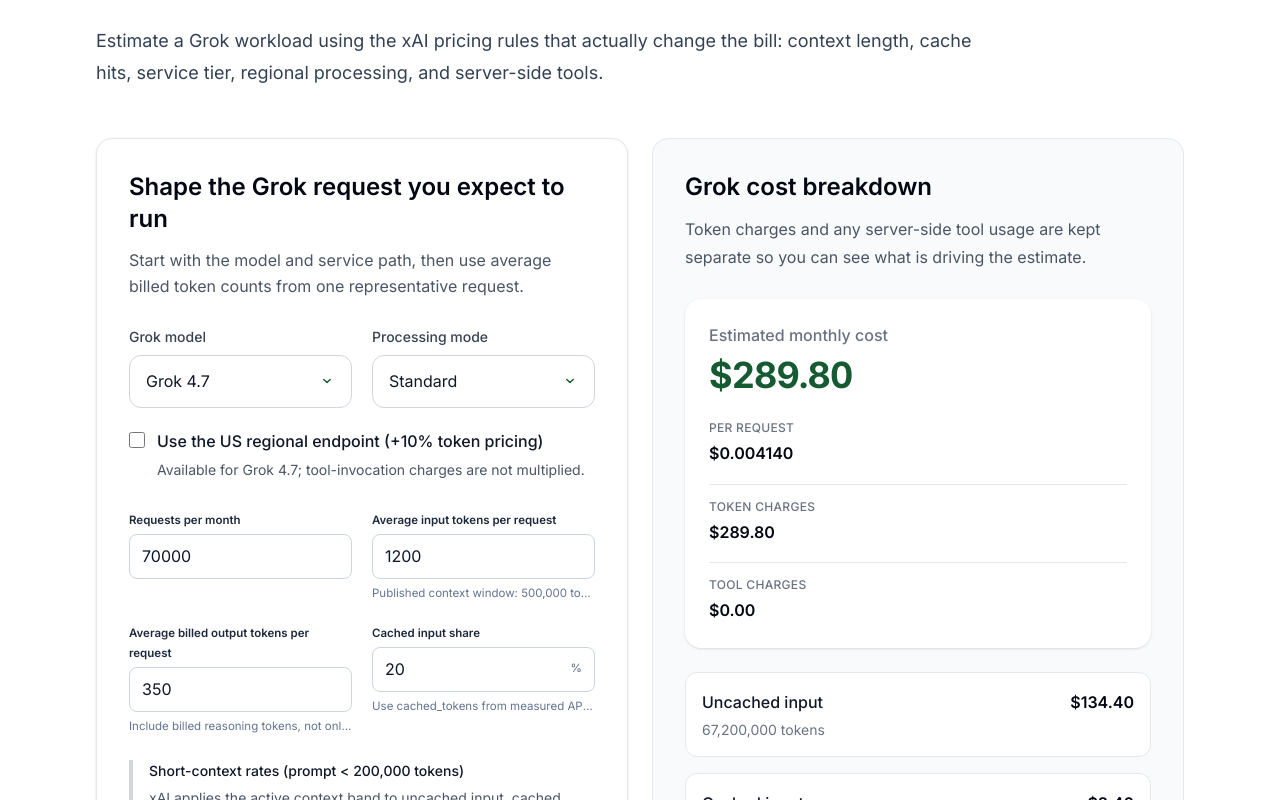
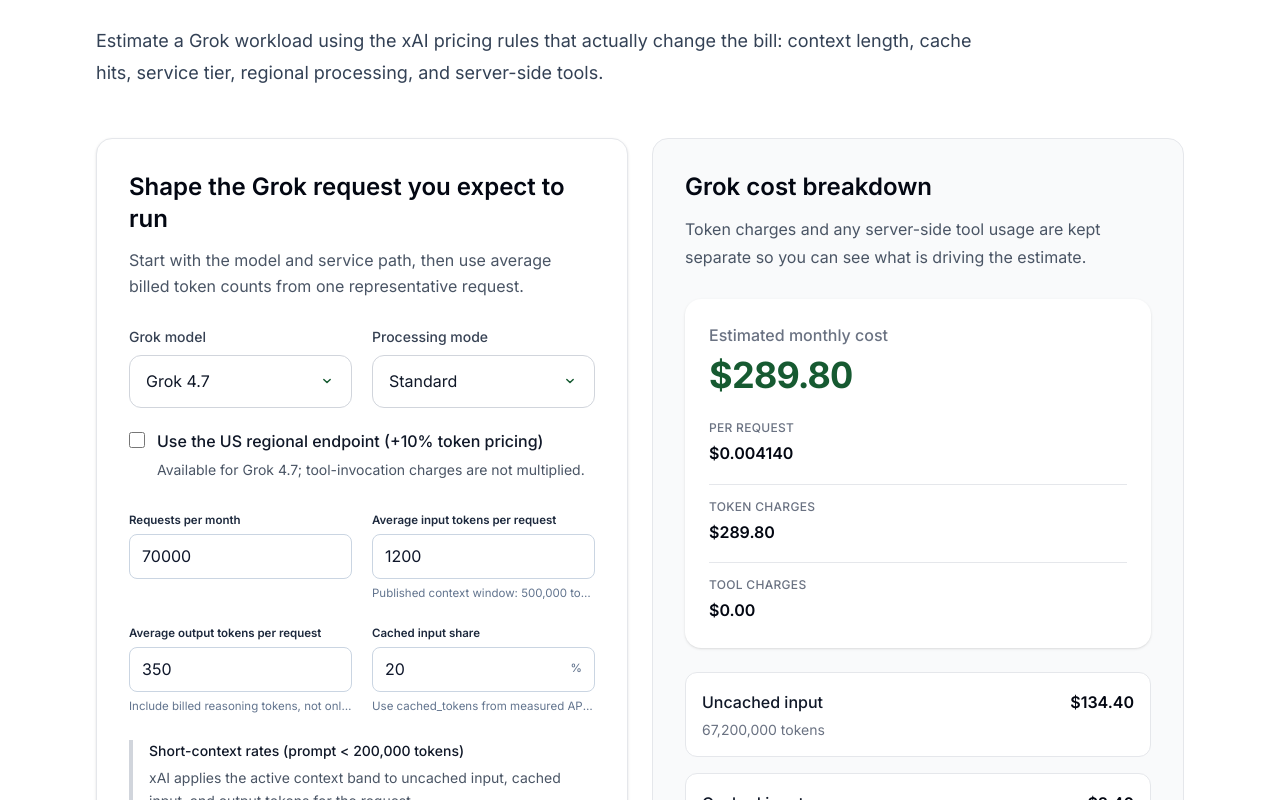
Before and after one commit to vaarunsonawwane-ops/beeija, a Next.js app: page /tools/grok-api-cost-calculator in a window 1280 px wide. Shown: the part 380-1180 px from the top of the page. Built offline with nearby package versions, Linux system fonts and the light colour scheme.

Commit message:
Grok API Cost Calculator — 360° Elaborative Freeze, Natural Human Version V2

```diff
--- a/app/tools/grok-api-cost-calculator/ToolClient.tsx
+++ b/app/tools/grok-api-cost-calculator/ToolClient.tsx
@@ -460,7 +460,7 @@
 
   return (
     <div className="grid min-w-0 gap-6 lg:grid-cols-[minmax(0,1fr)_minmax(0,1fr)]">
-      <section className="min-w-0 rounded-2xl border border-gray-200 bg-white p-6 shadow-sm md:p-8">
+      <section className="min-w-0 self-start rounded-2xl border border-gray-200 bg-white p-6 shadow-sm md:p-8">
         <h2 className="text-2xl font-semibold text-gray-950">Shape the Grok request you expect to run</h2>
         <p className="mt-3 leading-relaxed text-gray-600">
           Start with the model and service path, then use average billed token counts from one representative request.
@@ -516,7 +516,7 @@
             helper={`Published context window: ${formatNumber(selectedModel.contextWindow)} tokens.`}
           />
           <BeeijaNumberField
-            label="Average billed output tokens per request"
+            label="Average output tokens per request"
             value={outputTokensPerRequest}
             onChange={setOutputTokensPerRequest}
             min="0"
--- a/app/tools/grok-api-cost-calculator/page.tsx
+++ b/app/tools/grok-api-cost-calculator/page.tsx
@@ -120,7 +120,7 @@
 
         <section className="max-w-6xl">
           <h2 className="text-2xl font-semibold text-gray-950">Explore related AI cost tools</h2>
-          <div className="mt-4 [&>*:first-child]:mt-0">
+          <div className="mt-4 [&>*]:!mt-0">
             <BeeijaRelatedTools currentHref="/tools/grok-api-cost-calculator" />
           </div>
         </section>
```
